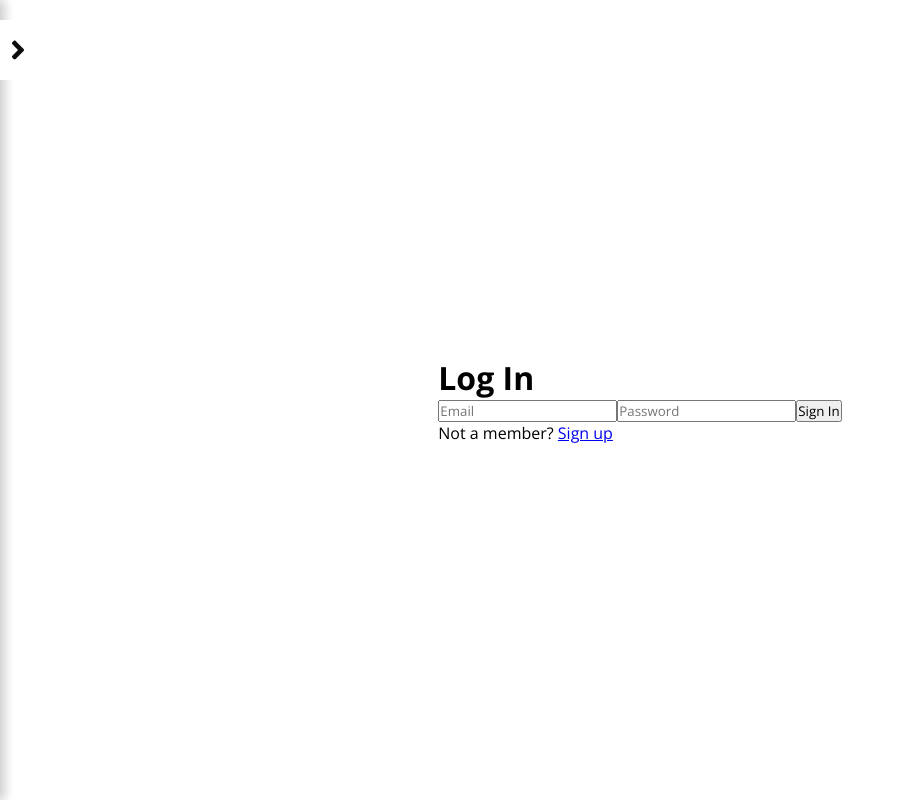
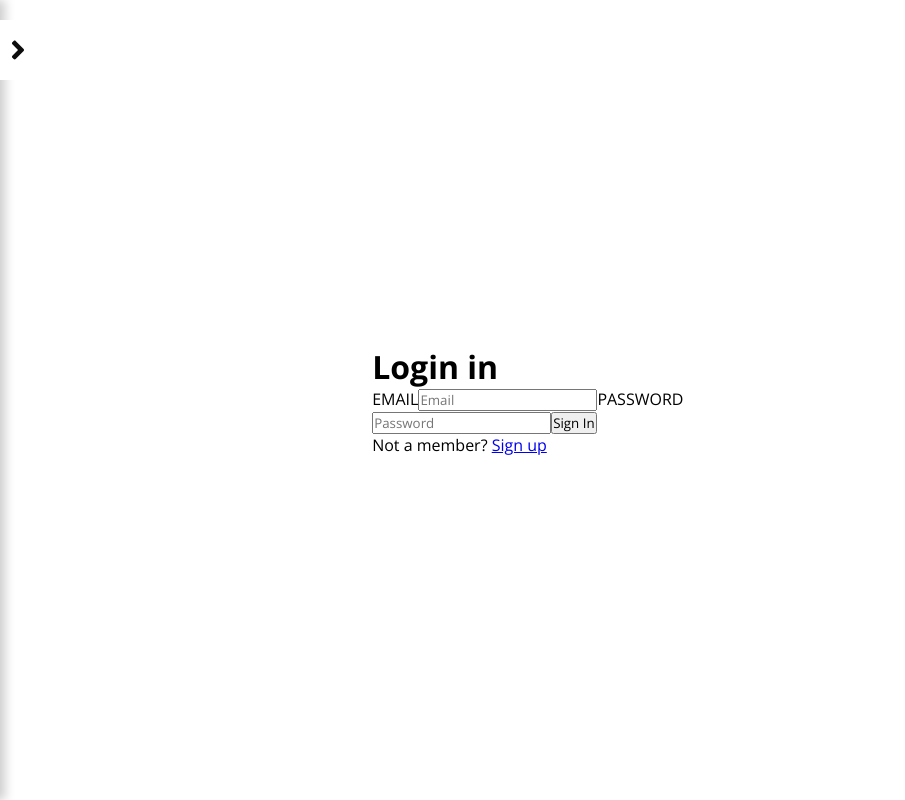
Before and after one commit to Flunavgt/oceans_and_trails_frontend, a React (Vite) app: page /sign-in in a window 1280 px wide. Shown: the whole page, without its empty margins (0-905 px from the left). Built offline with nearby package versions, Linux system fonts and the light colour scheme; no server answers.

Commit message:
Add link to view each tour

```diff
--- a/src/components/Tour/Tour.jsx
+++ b/src/components/Tour/Tour.jsx
@@ -1,16 +1,14 @@
 import React from "react";
 import { useSelector } from "react-redux";
+import { Link } from "react-router-dom";
 import "../../styles/tour.css";
 
 const Tour = () => {
   const tourShow = useSelector((state) => state.tours.tour);
-  // const status = useSelector((state) => state.tours.status);
-  console.log(tourShow);
 
   return (
     <>
       <div className="container">
-
         <div className="title-main">
           <h2>Latest Tours</h2>
           <h4>Please Select from the List of Tours</h4>
@@ -19,7 +17,7 @@ const Tour = () => {
         <div className="tour-wrapper">
           {tourShow.map((tour) => {
             return (
-              <div key={tour.id} className="card">
+              <Link key={tour.id} to={`/tours/${tour.id}`} className="card">
                 <div className="imgBx">
                   <img src={tour.picture} />
                 </div>
@@ -35,7 +33,7 @@ const Tour = () => {
                     <i className="fa-brands fa-instagram"></i>
                   </div>
                 </div>
-              </div>
+              </Link>
             );
           })}
         </div>
--- a/src/components/signin/SignIn.jsx
+++ b/src/components/signin/SignIn.jsx
@@ -1,15 +1,13 @@
-import React, { useState } from 'react';
-import { useDispatch } from 'react-redux';
-import { Link, Navigate } from 'react-router-dom';
-import { postSignIn } from '../../redux/reducer/registration';
-// import logoGif from '../../assets/images/ExplorationGetaways.gif';
-// import './signin.css';
-import { useIsAuthenticated } from '../../redux/hooks';
+import React, { useState } from "react";
+import { useDispatch } from "react-redux";
+import { Link, Navigate } from "react-router-dom";
+import { postSignIn } from "../../redux/reducer/registration";
+import { useIsAuthenticated } from "../../redux/hooks";
 
 function SignIn() {
   const dispatch = useDispatch();
-  const [email, setEmail] = useState('');
-  const [password, setPassword] = useState('');
+  const [email, setEmail] = useState("");
+  const [password, setPassword] = useState("");
   const [loading, setLoading] = useState(false);
   const authenticated = useIsAuthenticated();
   const handleSubmit = (e) => {
@@ -19,11 +17,15 @@ function SignIn() {
       password,
     };
 
-    if (loading) { return; }
+    if (loading) {
+      return;
+    }
     setLoading(true);
-    dispatch(postSignIn(user)).then(() => {
+    dispatch(postSignIn(user))
+      .then(() => {
         setLoading(false);
-    }).catch(() => {
+      })
+      .catch(() => {
         setLoading(false);
       });
   };
@@ -32,36 +34,42 @@ function SignIn() {
   }
 
   return (
-    <div className="login-container">
-      <div className="login-image" />
-      <div className="login">
-        <h1 className="login-title">Log In</h1>
-        <form className="login-form" onSubmit={handleSubmit}>
+    <div>
+      <form className="wrapper" onSubmit={handleSubmit}>
+        <div className="container">
+          <div className="form">
+            <h1 className="brand-title">Login in</h1>
+            <div className="form-body">
+              <label>EMAIL</label>
               <input
                 placeholder="Email"
                 type="email"
                 name="email"
                 value={email}
                 className="input-box"
-            onChange={(e) => { setEmail(e.target.value); }}
+                onChange={(e) => {
+                  setEmail(e.target.value);
+                }}
               />
+              <label>PASSWORD</label>
               <input
                 placeholder="Password"
                 type="password"
                 name="password"
                 value={password}
                 className="input-box"
-            onChange={(e) => { setPassword(e.target.value); }}
+                onChange={(e) => {
+                  setPassword(e.target.value);
+                }}
               />
               <input className="submit-login" type="submit" value="Sign In" />
               <div>
-            Not a member?
-            {' '}
-            <Link to="/sign-up">Sign up</Link>
+                Not a member? <Link to="/sign-up">Sign up</Link>
+              </div>
+            </div>
+          </div>
         </div>
       </form>
-        {/* <img className="logo-gif" src={logoGif} alt="logo-gif" /> */}
-      </div>
     </div>
   );
 }
```
Also changed, not shown: src/App.jsx (+10 -1 lines), src/components/Tour/TourItem.jsx (added, +43 -0 lines), src/styles/signIn.css (added). Lines whose indentation alone changed are shown as unchanged.
